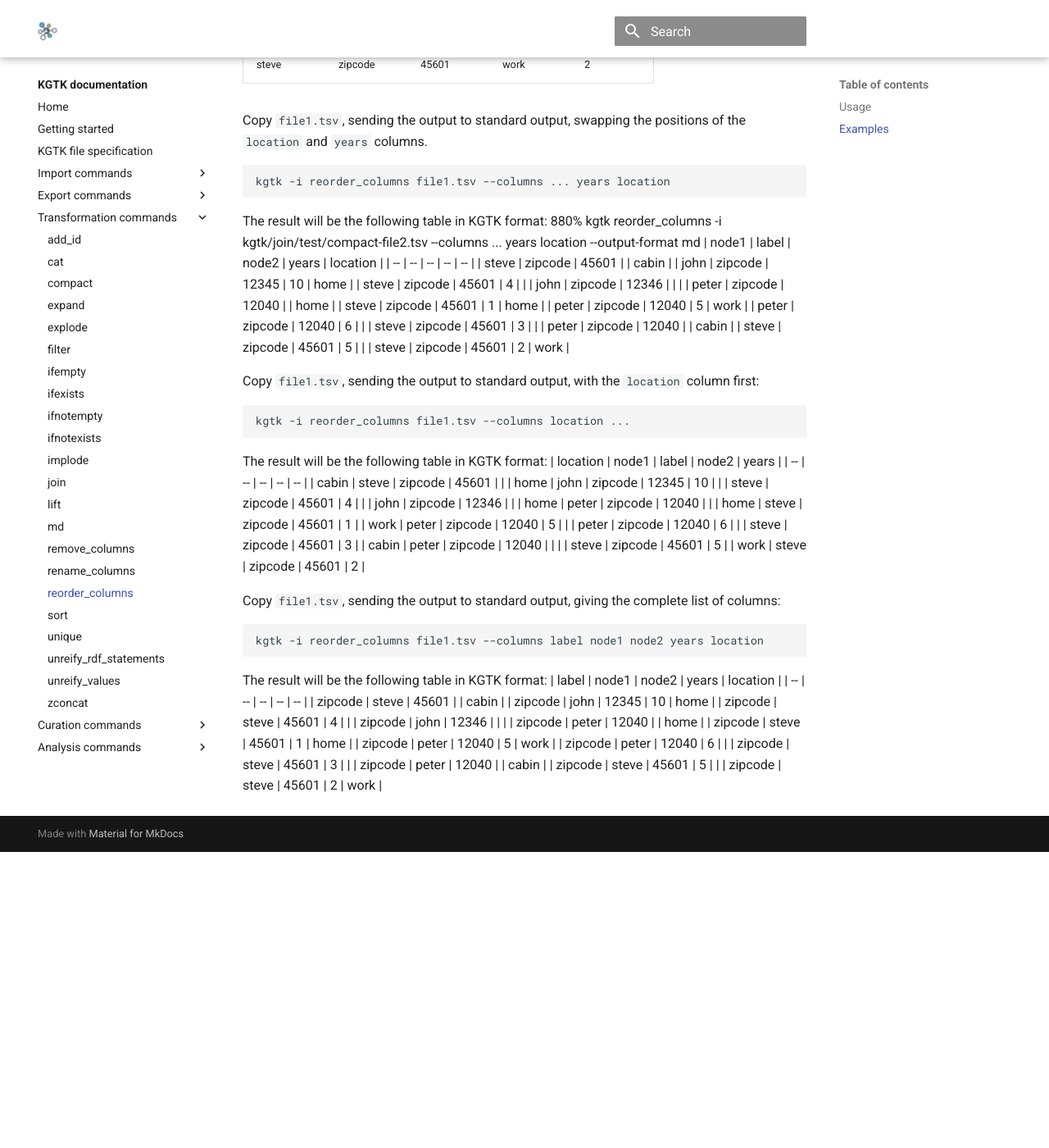
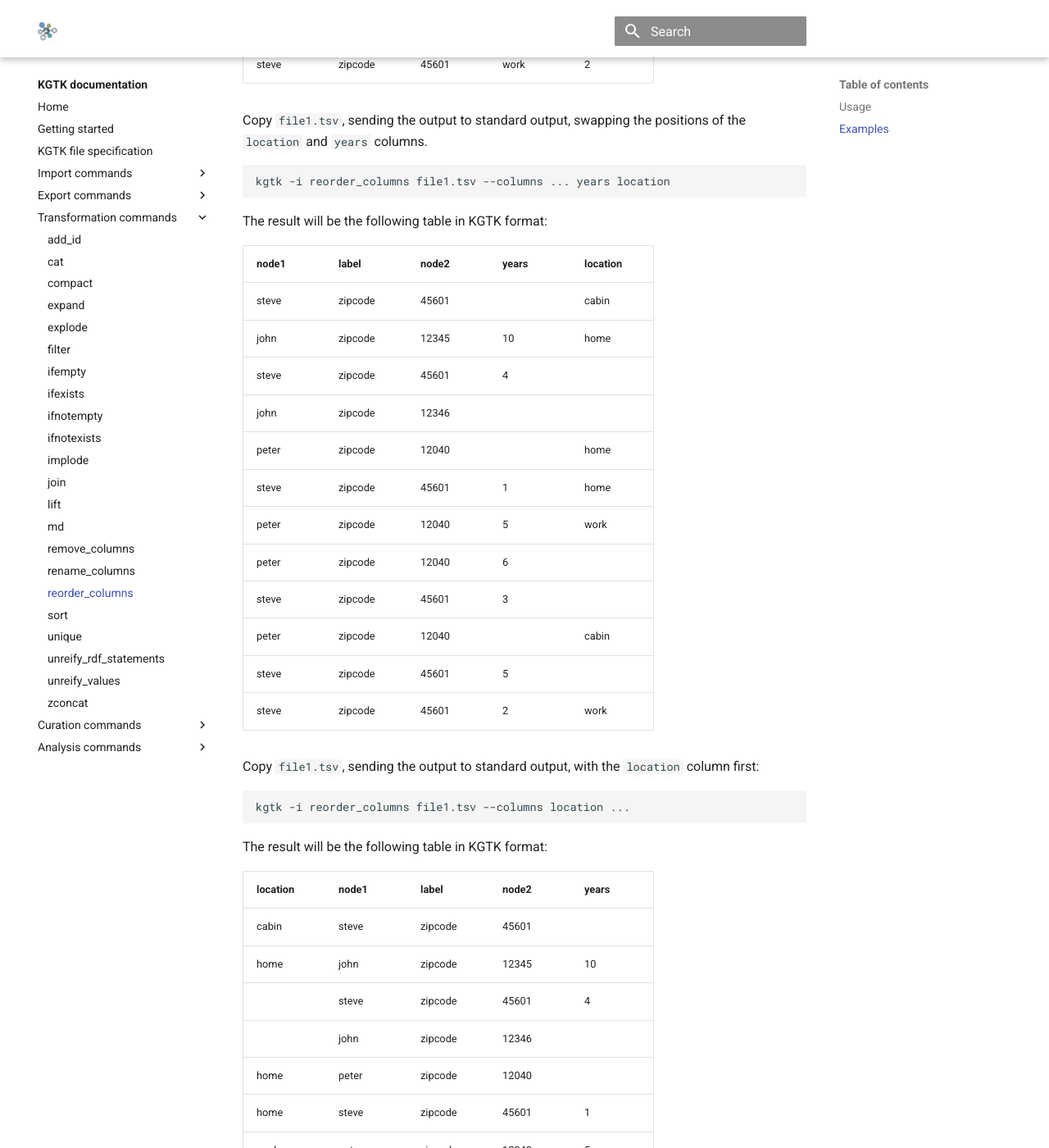
Before and after one commit to usc-isi-i2/kgtk, an MkDocs documentation site: the page built from docs/transform/reorder_columns.md, in a window 1280 px wide and 1400 px high, scrolled down 1520 px. Shown: the whole window at 82% size. Built offline with MkDocs 1.6.1 and Material for MkDocs 9.7.7, drawn with Linux system fonts in a browser that asks for light colours; comment, search, counter and statistics services are not loaded; before the commit the page ends 2559 px from its top, so only the background shows below that; some of the changed text lies outside the part shown.

Commit message:
Fix format errors: tables need a blank line before them.

````diff
--- a/docs/transform/reorder_columns.md
+++ b/docs/transform/reorder_columns.md
@@ -60,7 +60,7 @@ kgtk -i reorder_columns file1.tsv --columns ... years location
 ```
 
 The result will be the following table in KGTK format:
-880% kgtk reorder_columns -i kgtk/join/test/compact-file2.tsv --columns ... years location --output-format md
+
 | node1 | label | node2 | years | location |
 | -- | -- | -- | -- | -- |
 | steve | zipcode | 45601 |  | cabin |
@@ -84,6 +84,7 @@ kgtk -i reorder_columns file1.tsv --columns location ...
 ```
 
 The result will be the following table in KGTK format:
+
 | location | node1 | label | node2 | years |
 | -- | -- | -- | -- | -- |
 | cabin | steve | zipcode | 45601 |  |
@@ -106,6 +107,7 @@ the complete list of columns:
 kgtk -i reorder_columns file1.tsv --columns label node1 node2 years location
 ```
 The result will be the following table in KGTK format:
+
 | label | node1 | node2 | years | location |
 | -- | -- | -- | -- | -- |
 | zipcode | steve | 45601 |  | cabin |
````
